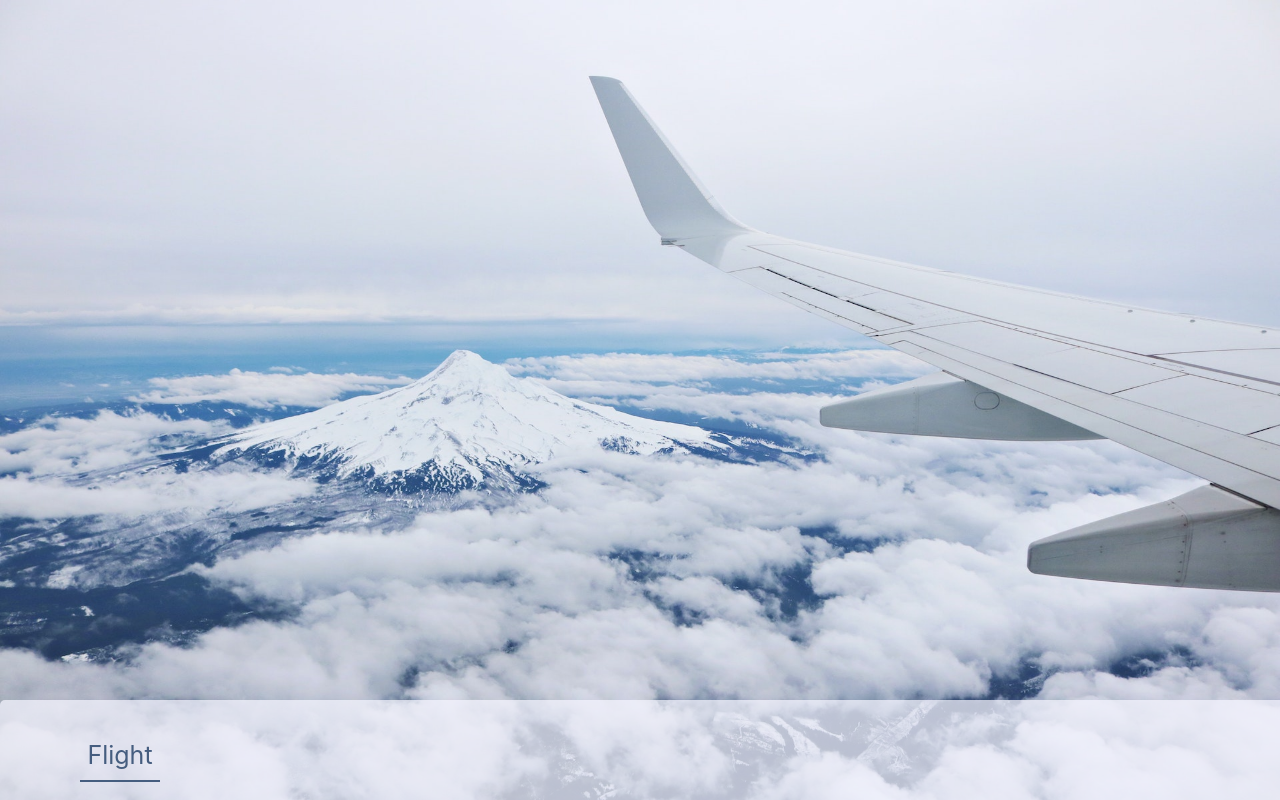
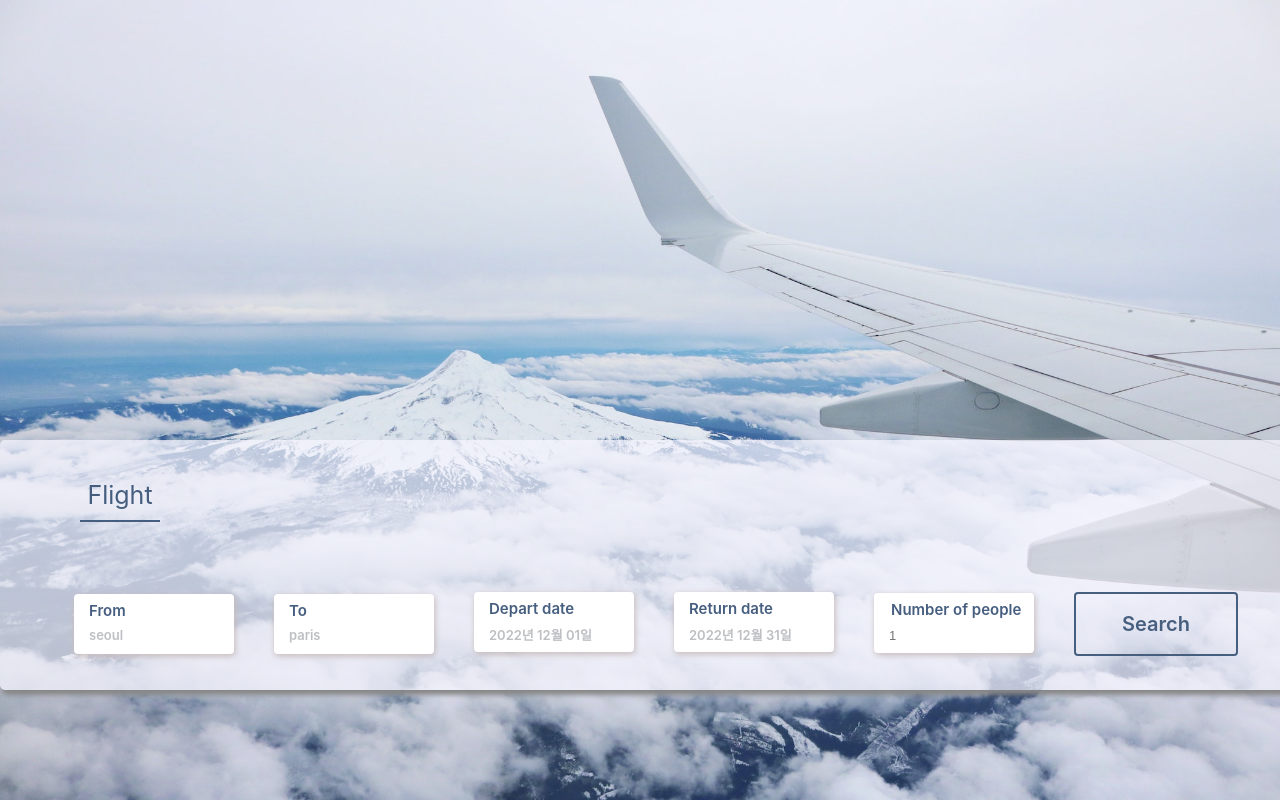
Before and after one commit to codestates-beb/BEB-06-Unleash, a React (Create React App) app in the folder Unleash_client/: page /mainpage in a window 1280 px wide. Built offline with nearby package versions, Linux system fonts and the light colour scheme.

Commit message:
style: resolution

```diff
--- a/Unleash_client/src/resources/css/App.css
+++ b/Unleash_client/src/resources/css/App.css
@@ -354,14 +354,14 @@
 }
 
 .mainPage_ticketing_box {
-  width: 1500px;
-  height: 300px;
+  width: 1300px;
+  height: 250px;
   background-color: #f5f5ffb8;
   box-shadow: 2px 5px 5px #878787;
   margin: 0 auto;
-  margin-top: 700px;
+  margin-top: 440px;
   border-radius: 5px;
-  animation:fadein 1s cubic-bezier(.17,.67,.63,.3);
+  animation: fadein 1s cubic-bezier(.17,.67,.63,.3);
   animation-delay: 1.3s;
   opacity: 0;
   animation-fill-mode: forwards;
@@ -973,8 +973,8 @@
 
 
 .mainPage_ticketing_detail_form {
-  width: 200px;
-  height: 70px;
+  width: 160px;
+  height: 60px;
   margin-top: 70px;
   margin-left: 40px;
   display: inline-block;
@@ -989,16 +989,16 @@
   display: inline-block;
   padding: 7px 0 0 15px;
   font-weight: 600;
-  font-size: 17px;
+  font-size: 15px;
   color: #465e7f;
   width: 100%;
 }
 
 .mainPage_ticketing_select {
   display: inline-block;
-  margin: 10px 0 0 15px;
+  margin: 7px 0 0 15px;
   font-weight: 600;
-  font-size: 15px;
+  font-size: 13px;
   color: #bdbfc3;
   width: 100%;
 }
@@ -1010,8 +1010,8 @@
 .mainPage_tiketing_input {
   outline: 0;
   border: 0;
-  width: 200px;
-  height: 70px;
+  width: 160px;
+  height: 60px;
   margin-top: 70px;
   margin-left: 40px;
   display: inline-block;
@@ -1022,20 +1022,20 @@
   padding-left: 15px;
   box-sizing: border-box;
   padding-top: 27px;
-  font-size: 15px;
+  font-size: 13px;
 }
 
 .mainPage_tiketing_button {
-  width: 180px;
-  height: 70px;
+  width: 160px;
+  height: 60px;
   margin-top: 70px;
   margin-left: 40px;
   display: inline-block;
   border-radius: 4px;
   border: 2px solid #475f7f;
   text-align: center;
-  line-height: 70px;
-  font-size: 24px;
+  line-height: 60px;
+  font-size: 20px;
   vertical-align: top;
   color: #475f7f;
   font-weight: 600;
@@ -1047,7 +1047,7 @@
   top: 77px;
   left: 57px;
   font-weight: 600;
-  font-size: 17px;
+  font-size: 15px;
   color: #465e7f;
 }
 
@@ -1064,17 +1064,16 @@
 
 .mainPage_ticketing_select_box {
   position: absolute;
-  width: 200px;
+  width: 160px;
   background-color: white;
   border: 1px solid #b3b7bd;
-  top: 70px;
+  top: 61px;
   border-radius: 5px;
   box-sizing: border-box;
-
 }
 
 .mainPage_ticketing_select_text {
-  width: 200px;
+    width: 160px;
     height: 40px;
     padding-left: 14px;
     font-size: 17px;
```
